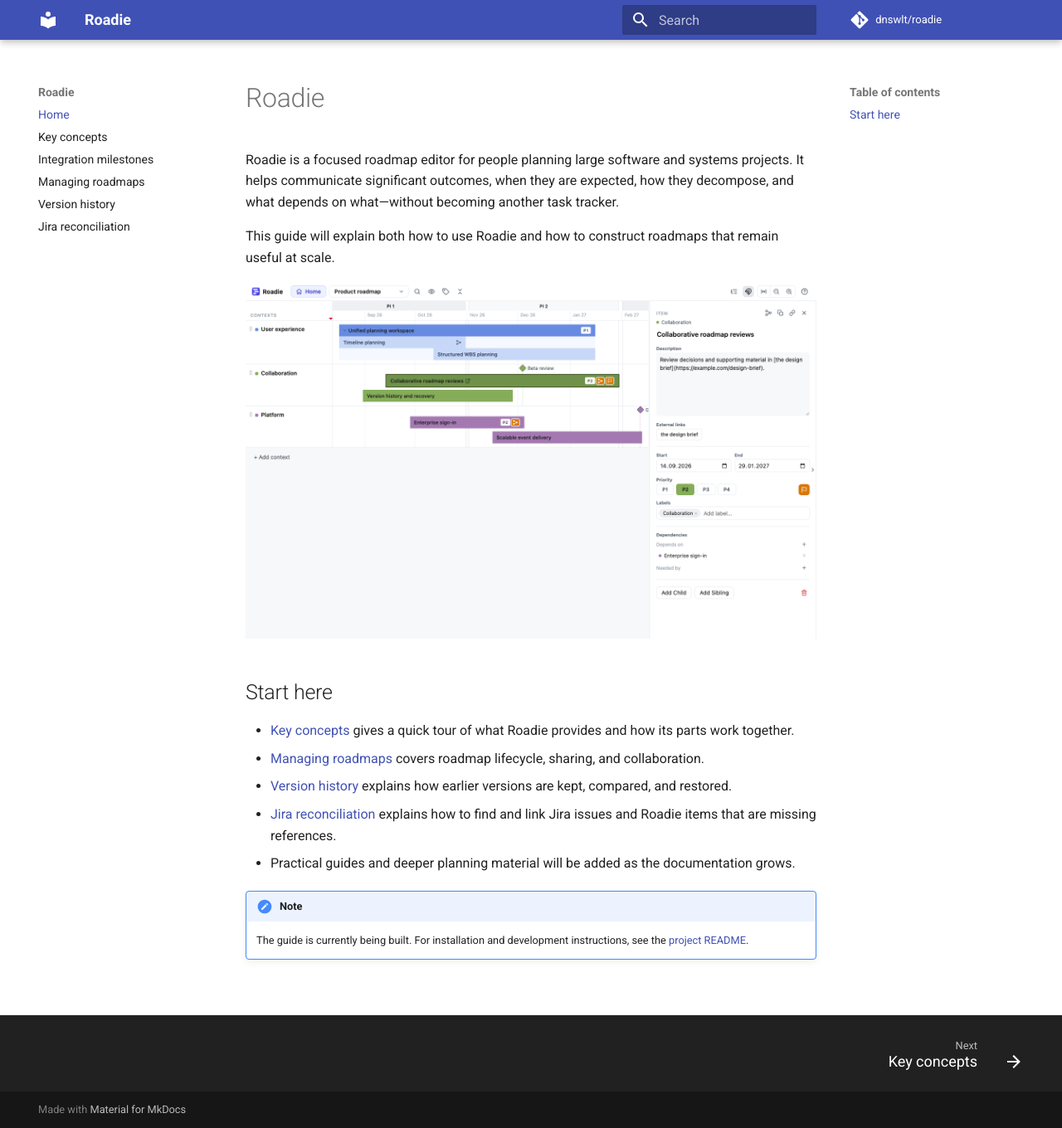
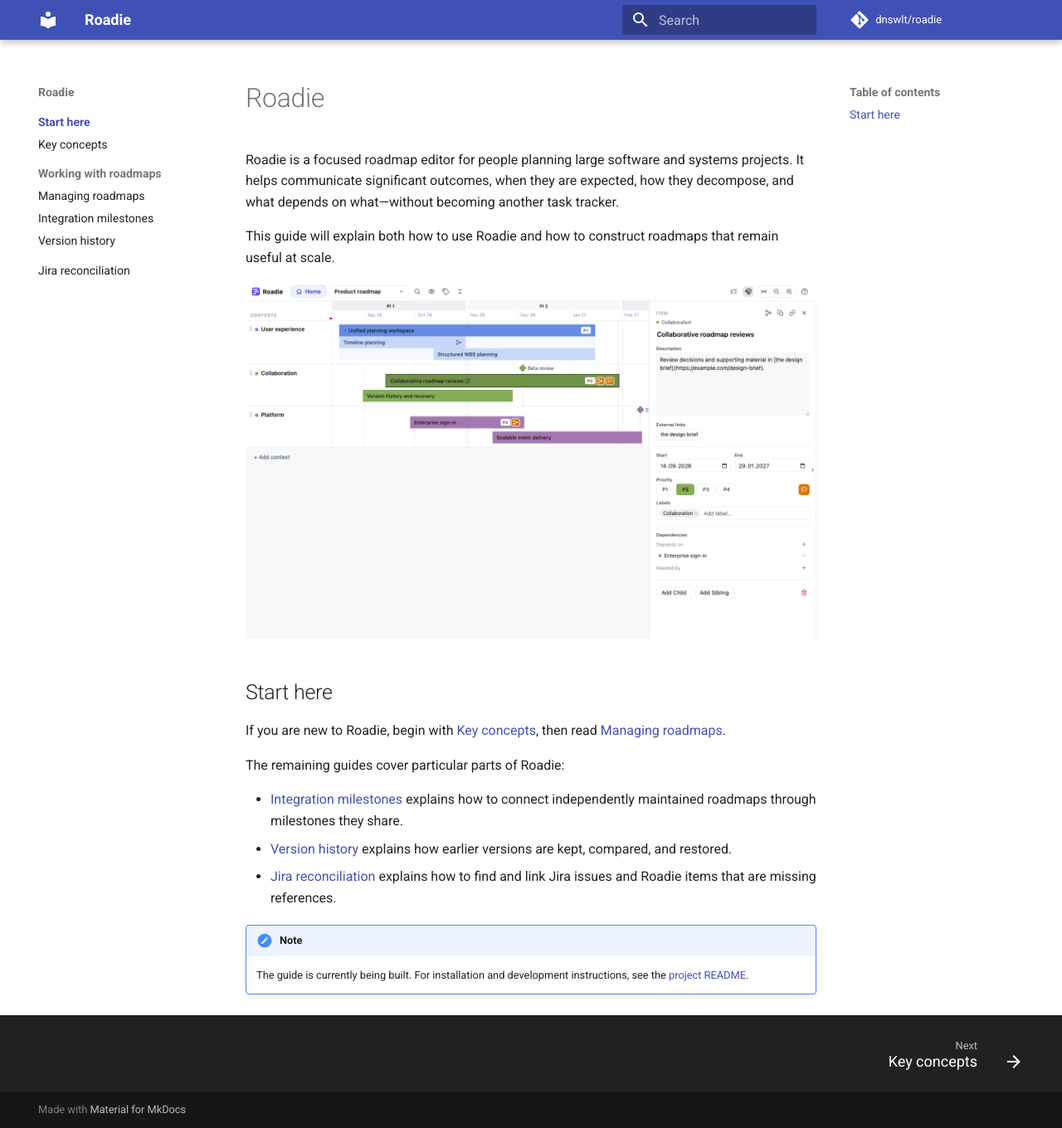
Before and after one commit to dnswlt/roadie, an MkDocs documentation site: the page built from docs/index.md, in a window 1280 px wide and 1360 px high. Shown: the whole window at 83% size. Built offline with MkDocs 1.6.1 and Material for MkDocs 9.7.7, drawn with Linux system fonts in a browser that asks for light colours; comment, search, counter and statistics services are not loaded.

Commit message:
Structure the user guide
Group introductory and roadmap guides in the sidebar, and turn the overview into a clear reading path.

Introduce integration milestones as a key concept and explain how integration seams let focused roadmaps scale across planning scopes.

```diff
--- a/docs/index.md
+++ b/docs/index.md
@@ -12,16 +12,17 @@
 
 ## Start here
 
-- [Key concepts](concepts.md) gives a quick tour of what Roadie provides and how
-  its parts work together.
-- [Managing roadmaps](managing-roadmaps.md) covers roadmap lifecycle, sharing,
-  and collaboration.
+If you are new to Roadie, begin with [Key concepts](concepts.md), then read
+[Managing roadmaps](managing-roadmaps.md).
+
+The remaining guides cover particular parts of Roadie:
+
+- [Integration milestones](integration-milestones.md) explains how to connect
+  independently maintained roadmaps through milestones they share.
 - [Version history](version-history.md) explains how earlier versions are kept,
   compared, and restored.
 - [Jira reconciliation](jira-reconciliation.md) explains how to find and link
   Jira issues and Roadie items that are missing references.
-- Practical guides and deeper planning material will be added as the
-  documentation grows.
 
 !!! note
 
--- a/mkdocs.yml
+++ b/mkdocs.yml
@@ -12,11 +12,13 @@
     - navigation.sections
 
 nav:
-  - Home: index.md
-  - Key concepts: concepts.md
-  - Integration milestones: integration-milestones.md
-  - Managing roadmaps: managing-roadmaps.md
-  - Version history: version-history.md
+  - Start here:
+      - Overview: index.md
+      - Key concepts: concepts.md
+  - Working with roadmaps:
+      - Managing roadmaps: managing-roadmaps.md
+      - Integration milestones: integration-milestones.md
+      - Version history: version-history.md
   - Jira reconciliation: jira-reconciliation.md
 
 plugins:
```
Also changed, not shown: docs/concepts.md (+14 -0 lines).
